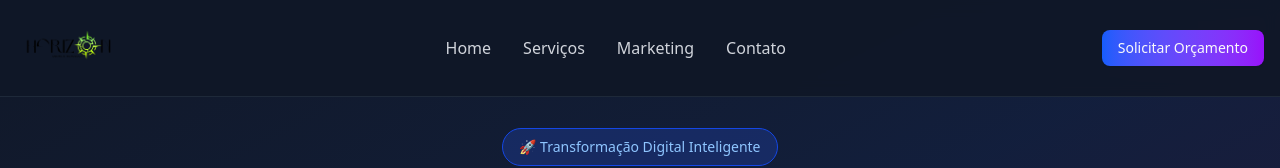
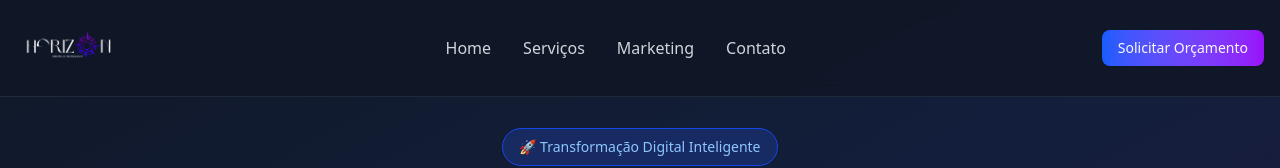
Before and after one commit to PatrickNDS/horizontech, a React (Vite) app: page / in a window 1280 px wide. Shown: the top 168 px of the page. Built offline with nearby package versions, Linux system fonts and the light colour scheme.

Commit message:
Mensagem explicativa

```diff
--- a/src/App.jsx
+++ b/src/App.jsx
@@ -53,7 +53,7 @@ function App() {
             className="flex items-center space-x-4"
             whileHover={{ scale: 1.05 }}
           >
-            <img src={companyLogo} alt="Horizon Logo" className="h-16 w-auto filter invert" />
+            <img src={companyLogo} alt="Horizon Logo" className="h-16 w-auto " />
           </motion.div>
 
           <nav className="hidden md:flex space-x-8">
```
